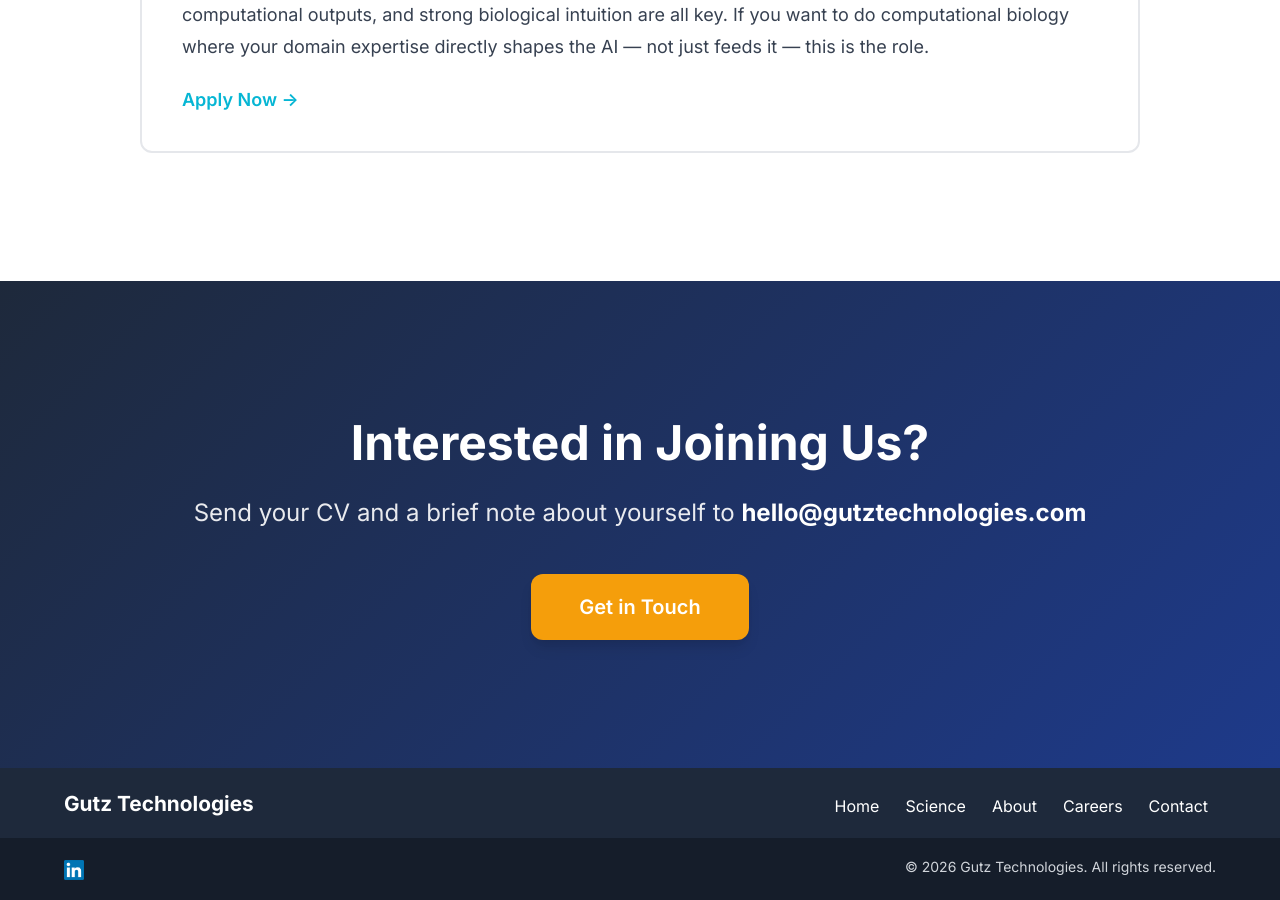
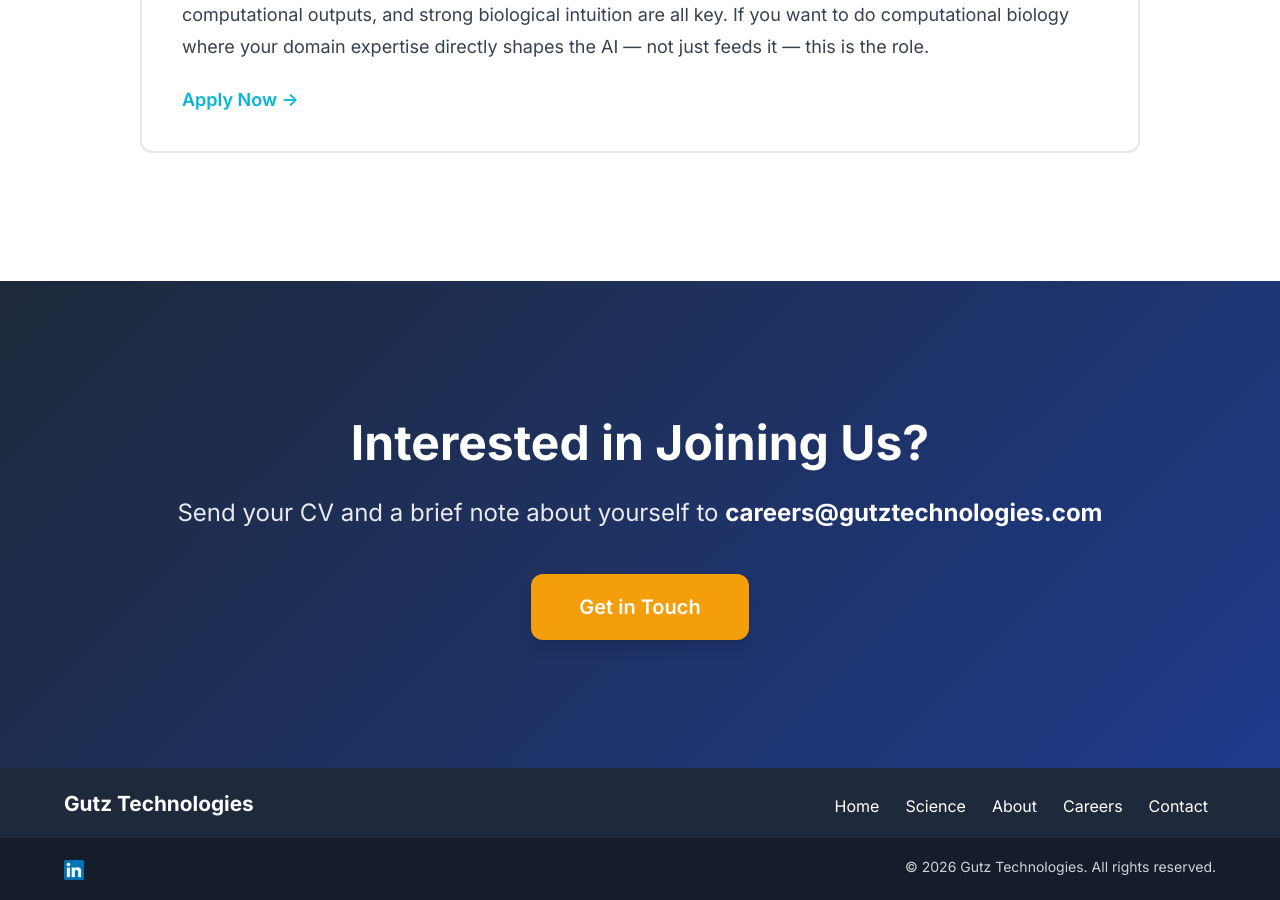
Before and after one commit to gutz-technologies/gutz-technologies.github.io, a Jekyll site: the page built from careers.md, in a window 1280 px wide and 900 px high, scrolled down 1740 px. Built offline with Jekyll 4.4.1, drawn with Linux system fonts in a browser that asks for light colours.

Commit message:
Update contact email from hello@ to careers@gutztechnologies.com
Co-Authored-By: Claude Opus 4.6 (1M context) <noreply@anthropic.com>

```diff
--- a/_data/contact.yml
+++ b/_data/contact.yml
@@ -1,2 +1,2 @@
-email: 'hello@gutztechnologies.com'
+email: 'careers@gutztechnologies.com'
 contact_button_link: 'contact'
--- a/_layouts/careers.html
+++ b/_layouts/careers.html
@@ -25,7 +25,7 @@ bodyClass: "page-careers"
           <span class="badge badge-secondary">Start: {{ job.start_date }}</span>
         </div>
         <p class="career-description">{{ job.blurb }}</p>
-        <a href="mailto:hello@gutztechnologies.com?subject=Application: {{ job.title }}" class="career-apply">Apply Now &rarr;</a>
+        <a href="mailto:careers@gutztechnologies.com?subject=Application: {{ job.title }}" class="career-apply">Apply Now &rarr;</a>
       </div>
       {% endfor %}
     </div>
@@ -36,7 +36,7 @@ bodyClass: "page-careers"
 <section class="cta-section">
   <div class="container-wide">
     <h2>Interested in Joining Us?</h2>
-    <p>Send your CV and a brief note about yourself to <strong style="color: #ffffff;">hello@gutztechnologies.com</strong></p>
-    <a href="mailto:hello@gutztechnologies.com" class="btn-primary-large">Get in Touch</a>
+    <p>Send your CV and a brief note about yourself to <strong style="color: #ffffff;">careers@gutztechnologies.com</strong></p>
+    <a href="mailto:careers@gutztechnologies.com" class="btn-primary-large">Get in Touch</a>
   </div>
 </section>
```
